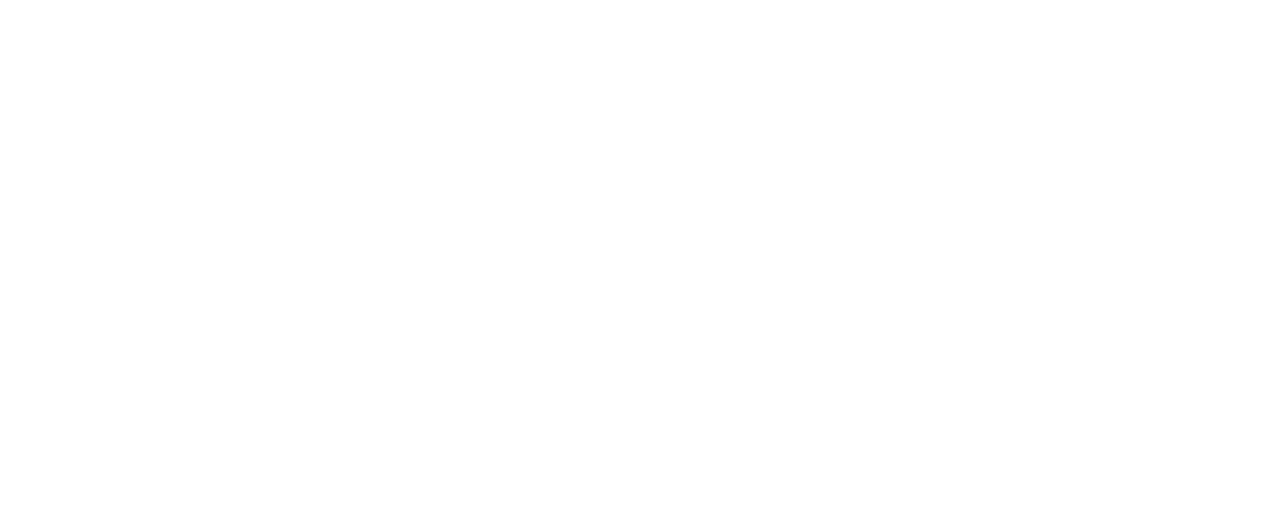
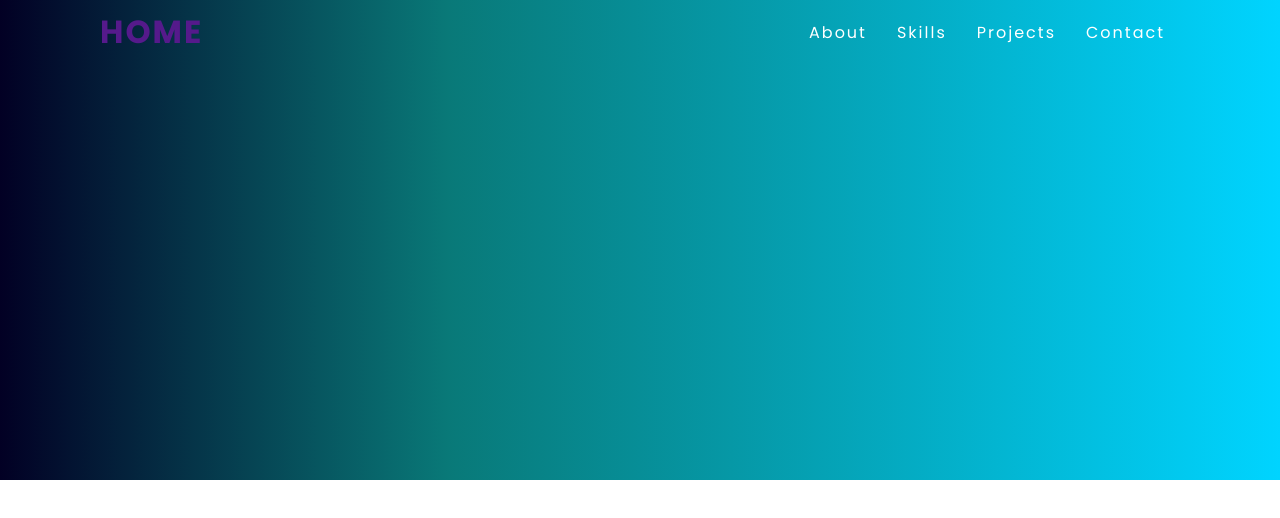
Before and after one commit to kaderabdul79/portfolio-developing-by-react, a React (Create React App) app: page / in a window 1280 px wide. Shown: the top 518 px of the page. Built offline with nearby package versions, Linux system fonts and the light colour scheme.

Commit message:
design the sticky header

```diff
--- a/src/App.jsx
+++ b/src/App.jsx
@@ -1,10 +1,14 @@
 import React from 'react';
 import { BrowserRouter, Switch, Route } from 'react-router-dom';
+import Header from './components/header/Header';
+import Hero from './components/hero/Hero';
 
 const App = () => {
     return (
         <div>
             <BrowserRouter>
+            <Header></Header>
+            <Hero></Hero>
                  <Switch>
                     {/* <Route exact path="/"></Route> */}
                 </Switch>
--- /dev/null
+++ b/src/components/header/Header.css
@@ -0,0 +1,50 @@
+.header-area{
+
+}
+header{
+    position: fixed;
+    top: 0;
+    left: 0;
+    width: 100%;
+    display: flex;
+    justify-content: space-between;
+    align-items: center;
+    transition: 0.6;
+    padding: 5px 100px;
+    background: rgb(2,0,36);
+    background: linear-gradient(90deg, rgba(2,0,36,1) 0%, rgba(9,121,120,1) 35%, rgba(0,212,255,1) 100%);
+    z-index: 999;
+}
+header.sticky{
+    padding: 5px 100px;
+    /* background-color: rgb(252, 2, 2); */
+}
+.logo{
+    position: relative;
+    font-weight: 700;
+    color: #fff;
+    font-size: 2em;
+    text-transform: uppercase;
+    letter-spacing: 2px;
+    transition: 0.6;
+}
+.nav-area{
+
+}
+.nav-area ul{
+    position: relative;
+    display: flex;
+    justify-content: center;
+    align-items: center;
+}
+.nav-area ul li{
+    position: relative;
+}
+.nav-area ul li a{
+    position: relative;
+    margin: 0 15px;
+    color: #fff;
+    letter-spacing: 2px;
+    font-weight: 500px;
+    transition: 0.6s;
+}
--- a/src/components/header/Header.js
+++ b/src/components/header/Header.js
@@ -5,17 +5,24 @@
 const Header = () => {
     return (
         <div className='header-area'>
-            <div className="header">
+            <header>
                 <div className="logo"><a href="">Home</a></div>
-                <nav>
+                <div className="nav-area">
                     <ul>
                         <li><a href="">About</a></li>
                         <li><a href="">Skills</a></li>
                         <li><a href="">Projects</a></li>
                         <li><a href="">Contact</a></li>
                     </ul>
-                </nav>
-            </div>
+                </div>
+            </header>
+            {/* <section className='banner'></section> */}
+        {
+            window.addEventListener("scroll",function(){
+                var header = this.document.querySelector("header");
+                header.classList.toggle("sticky",window.scrollY > 0);
+            })
+        }
         </div>
     );
 };
--- /dev/null
+++ b/src/components/hero/Hero.css
@@ -0,0 +1,8 @@
+.hero-banner{
+    position: relative;
+    width: 100%;
+    height: 60vh;
+    background: rgb(2,0,36);
+    background: linear-gradient(90deg, rgba(2,0,36,1) 0%, rgba(9,121,120,1) 35%, rgba(0,212,255,1) 100%);
+    background-size: cover;
+}
--- /dev/null
+++ b/src/components/hero/Hero.js
@@ -0,0 +1,14 @@
+import React from 'react';
+import './Hero.css';
+
+const Hero = () => {
+    return (
+        <div className='hero-area'>
+            <section className='hero-banner'>
+
+            </section>
+        </div>
+    );
+};
+
+export default Hero;
```
